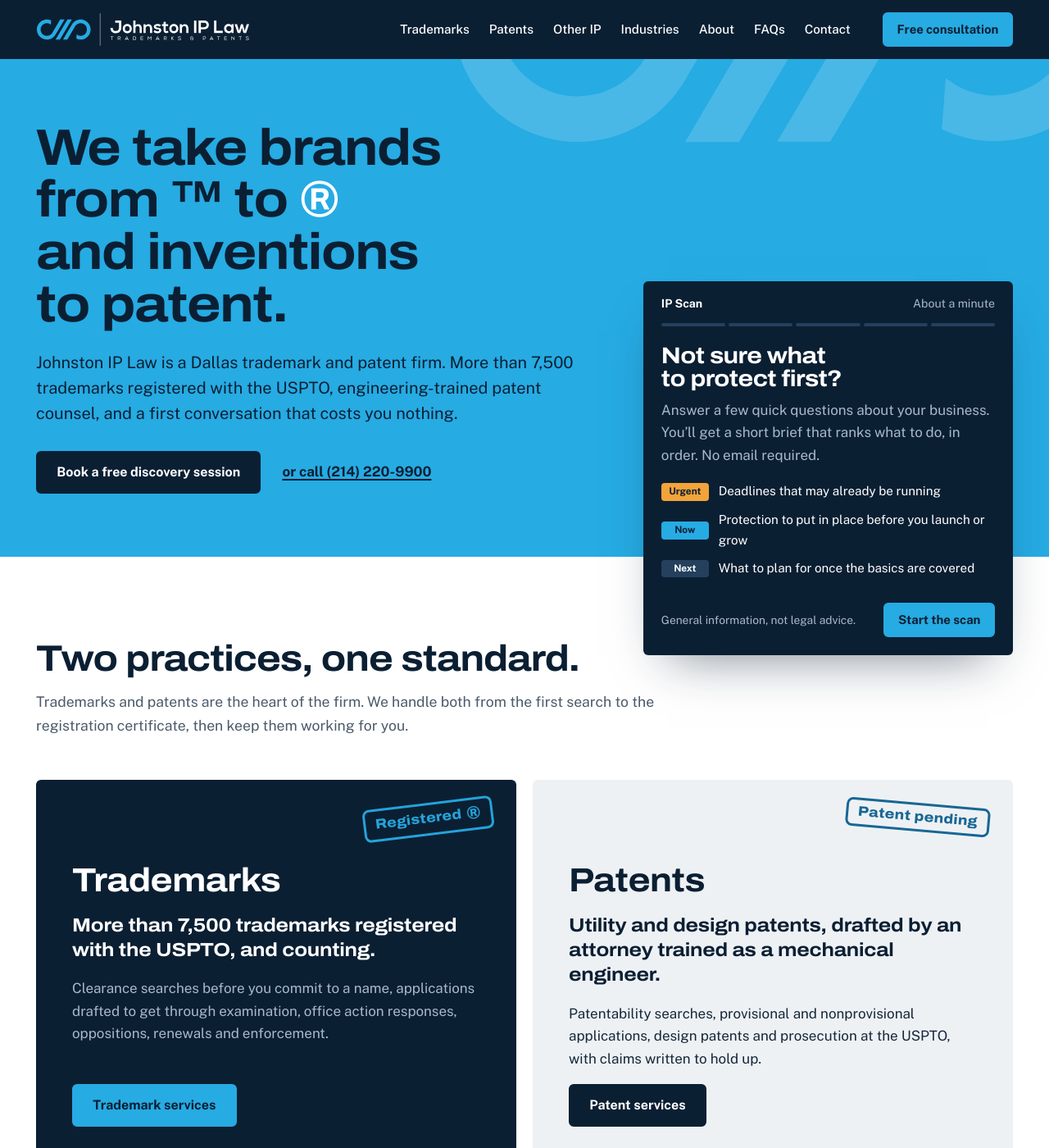
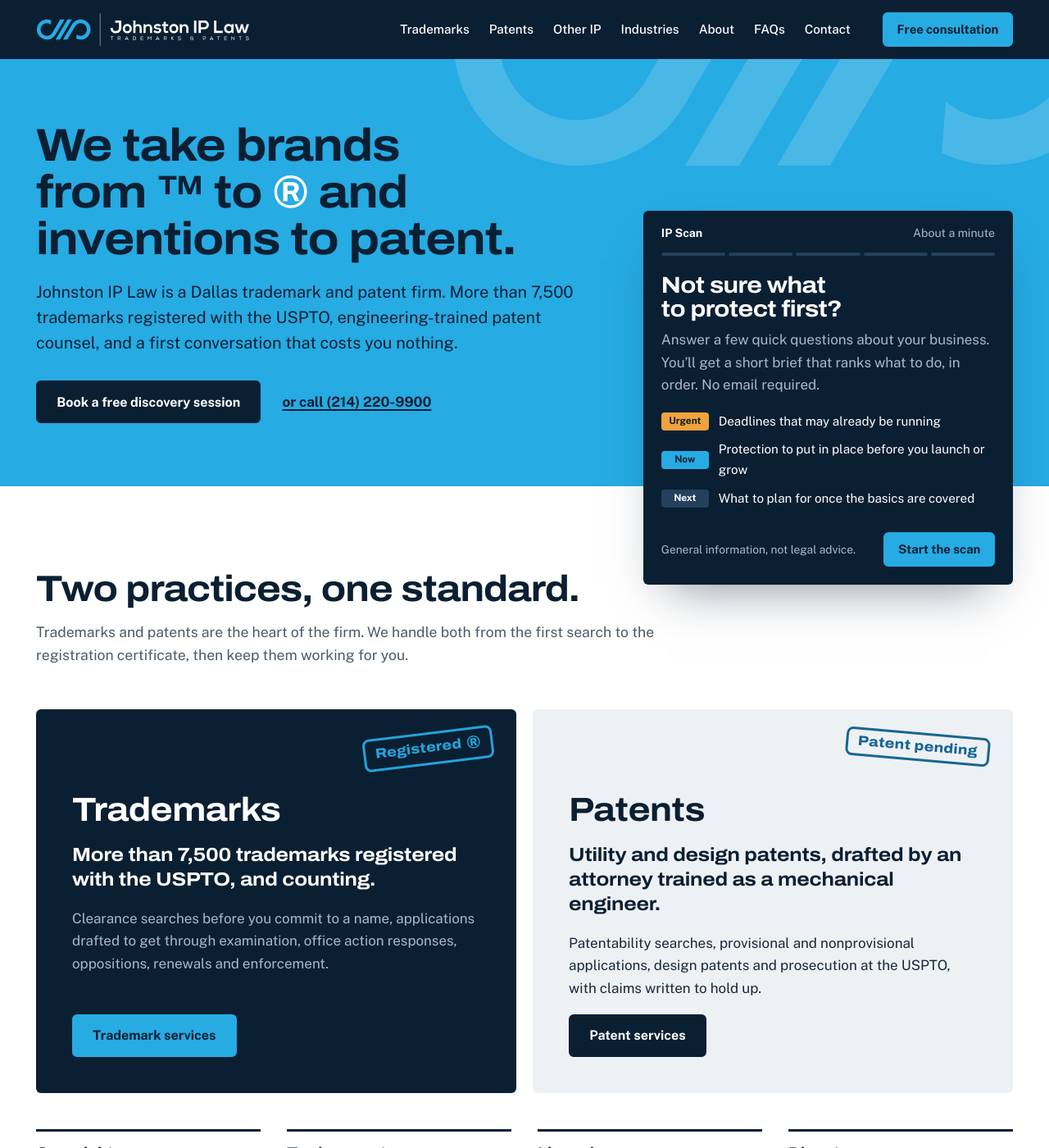
Before and after one commit to lukejohnston12/johnstonip, a Jekyll site: the page built from index.html, in a window 1280 px wide and 1400 px high. Shown: the whole window at 82% size. Built offline with Jekyll 4.4.1, drawn with Linux system fonts in a browser that asks for light colours.

Commit message:
Tighten home hero headline to three lines
Co-Authored-By: Claude Opus 5.5 <noreply@anthropic.com>
Claude-Session: https://claude.ai/code/session_011VPhM7c83jt3KAKHCwWmHu

```diff
--- a/_includes/site.css
+++ b/_includes/site.css
@@ -89,7 +89,7 @@ strong,b{font-weight:650}
 .hero-mark svg{position:absolute;right:-7%;top:-34%;width:min(64vw,860px);fill:#fff;opacity:.16}
 @media (max-width:980px){.hero-mark svg{top:auto;bottom:-6%;right:-30%;width:120vw;opacity:.12}}
 .hero .wrap{display:grid;grid-template-columns:minmax(0,1.2fr) minmax(0,.8fr);gap:clamp(32px,5vw,72px);align-items:start;padding-top:clamp(44px,6vw,84px)}
-.hero h1{max-width:15ch;margin-bottom:.38em}
+.hero h1{max-width:none;margin-bottom:.38em;font-size:clamp(2.2rem,1.5rem + 2.5vw,3.6rem)}
 .hero h1 .sym{color:#fff}
 .hero .lede{color:var(--navy);max-width:34em;margin-bottom:30px}
 .hero .actions{padding-bottom:clamp(48px,6vw,88px)}
```
